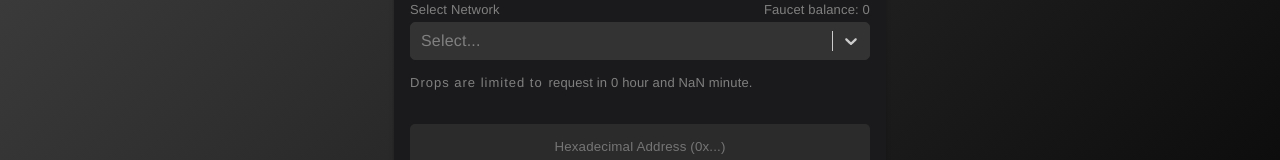
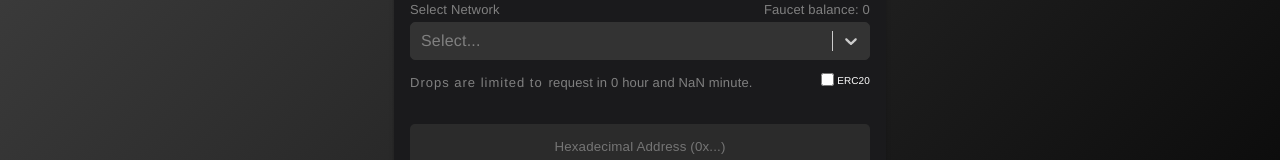
Before and after one commit to Gitplayboy/avalanche_subnet_faucet, a React (Create React App) app in the folder client/: page / in a window 1280 px wide. Shown: the part 225-385 px from the top of the page. Built offline with nearby package versions, Linux system fonts and the light colour scheme; no server answers.

Commit message:
erc20 checkbox

```diff
--- /dev/null
+++ b/client/src/components/ERC20Switch.tsx
@@ -0,0 +1,11 @@
+export default function ERC20Switch(props: any) {
+    return (
+        <div style={{marginTop: "10px", float: "right", display: "flex", alignItems: "center"}}>
+            <label>
+                <input type = "checkbox" checked={props.isERC20} onChange = {(event) => {console.log(props); props.setIsERC20(!props.isERC20)}}/>
+            </label>
+
+            <span style={{fontSize: "10px", color: "white"}}>ERC20</span>
+        </div>
+    )
+}
--- a/client/src/components/FaucetForm.tsx
+++ b/client/src/components/FaucetForm.tsx
@@ -7,6 +7,7 @@ import './styles/FaucetForm.css'
 import ReCaptcha from './ReCaptcha';
 import FooterBox from './FooterBox';
 import queryString from 'query-string';
+import ERC20Switch from './ERC20Switch';
 
 const FaucetForm = (props: any) => {
     const [chain, setChain] = useState<number | null>(null);
@@ -17,6 +18,7 @@ const FaucetForm = (props: any) => {
     const [options, setOptions] = useState([]);
     const [balance, setBalance] = useState(0);
     const [shouldAllowSend, setShouldAllowSend] = useState(false);
+    const [isERC20, setIsERC20] = useState(false);
     const [isLoading, setIsLoading] = useState<boolean>(false);
     const [sendTokenResponse, setSendTokenResponse] = useState<any>({
         txHash: null,
@@ -49,34 +51,76 @@ const FaucetForm = (props: any) => {
         let newOptions: any = []
 
         chainConfigs?.forEach((chain: any, i: number) => {
-            let item =  <div className='select-dropdown'>
+            let item = <div className='select-dropdown'>
                 <img src = { chain.IMAGE } />
                 { chain.NAME }
-                { chain.CONTRACTADDRESS && <span style={{color: 'rgb(180, 180, 183)', fontSize: "12px", marginLeft: "5px"}}>ERC20</span>}
+
+                {
+                    chain.CONTRACTADDRESS &&
+                    <span style={{color: 'rgb(180, 180, 183)', fontSize: "10px", marginLeft: "5px"}}>
+                        {
+                            chainConfigs[chainToIndex(chain.HOSTID) || 0]?.NAME
+                        }
+                    </span>
+                }
             </div>
 
-            newOptions.push({label: item, value: i, search: chain.NAME});
+            if(isERC20 && chain.CONTRACTADDRESS) {
+                newOptions.push({label: item, value: i, search: chain.NAME});
+            } else if(!isERC20 && !chain.CONTRACTADDRESS) {
+                newOptions.push({label: item, value: i, search: chain.NAME});
+            }
         });
-
-        setOptions(newOptions)
-    }, [chainConfigs]);
+        setOptions(newOptions);
+        console.log(newOptions[0]?.value, chain)
+        setChain(newOptions[0]?.value)
+    }, [chainConfigs, isERC20]);
 
     useEffect(() => {
         updateFaucetAddress()
     }, [chain, chainConfigs]);
 
+    /*
+    1. type=erc20 - only erc20 tokens in the list
+    2. subnet=<id> - default selected subnet (only networks in the list)
+    3. erc20=<id> - default selected id (only erc20 in the list)
+
+    1&2 - erc20 tokens of only subnet id in the list
+    1&3 - effect of 3
+    2&3 - effect of 3
+    */
+
     useEffect(() => {
         const query = queryString.parse(window.location.search);
-        if(typeof query?.address == "string") {
+
+        const { address, type, subnet, erc20 } = query;
+
+        if(typeof address == "string") {
             updateAddress(query?.address);
         }
 
-        if(typeof query?.erc20 == "string") {
-            setChain(chainToIndex(query.erc20))
-        } else if(typeof query?.subnet == "string") {
-            setChain(chainToIndex(query.subnet))
+        if(typeof type == "string") {
+            if(type == "erc20") {
+
+            }
+        }
+
+        if(typeof query?.type == "string") {
+            if(query?.type == "erc20") {
+                setIsERC20(true);
+            } else if(typeof query?.subnet == "string") {
+                setChain(chainToIndex(query.subnet))
+            } else {
+                setChain(0)
+            }
         } else {
-            setChain(0)
+            if(typeof query?.erc20 == "string") {
+                setIsERC20(true)
+            } else if(typeof query?.subnet == "string") {
+                setChain(chainToIndex(query.subnet))
+            } else {
+                setChain(0)
+            }
         }
     }, [window.location.search, chainConfigs]);
 
@@ -198,6 +242,16 @@ const FaucetForm = (props: any) => {
         setIsLoading(false);
     }
 
+    const getOptionByValue = (value: any) => {
+        let selectedOption: any = options[0];
+        options.forEach((option: any) => {
+            if(option.value == value) {
+                selectedOption = option;
+            }
+        });
+        return selectedOption;
+    }
+
     const customStyles = {
         control: (base: any, state: { isFocused: any; }) => ({
             ...base,
@@ -259,7 +313,7 @@ const FaucetForm = (props: any) => {
         <div style={{width: "100%", marginTop: "5px"}}>
             <Select
                 options={options}
-                value={options[chain!]}
+                value={getOptionByValue(chain)}
                 onChange={updateChain}
                 styles={customStyles}
                 getOptionValue ={(option: any)=>option.search}
@@ -297,11 +351,13 @@ const FaucetForm = (props: any) => {
                 <div className='box-content'>
                     <div className='box-header'>
                         <span>
-                            <span style={{color: "grey"}}>Select Network</span>
+                            <span style={{color: "grey"}}>Select { isERC20 ? "Token" : "Network" }</span>
                             <span style={{color: "grey"}}>Faucet balance: {Math.round(balance/1e9 * 100) / 100} {chainConfigs[chain!]?.TOKEN}</span>
                         </span>
 
                         <ChainDropdown />
+
+                        <ERC20Switch isERC20={isERC20} setIsERC20={setIsERC20}/>
                     </div>
 
                     {
@@ -355,7 +411,7 @@ const FaucetForm = (props: any) => {
                 </div>
             </div>
 
-            <FooterBox chain={chain} chainConfigs={chainConfigs} faucetAddress={faucetAddress}/>
+            <FooterBox chain={chain} chainConfigs={chainConfigs} chainToIndex={chainToIndex} faucetAddress={faucetAddress}/>
         </div>
 
 
```
